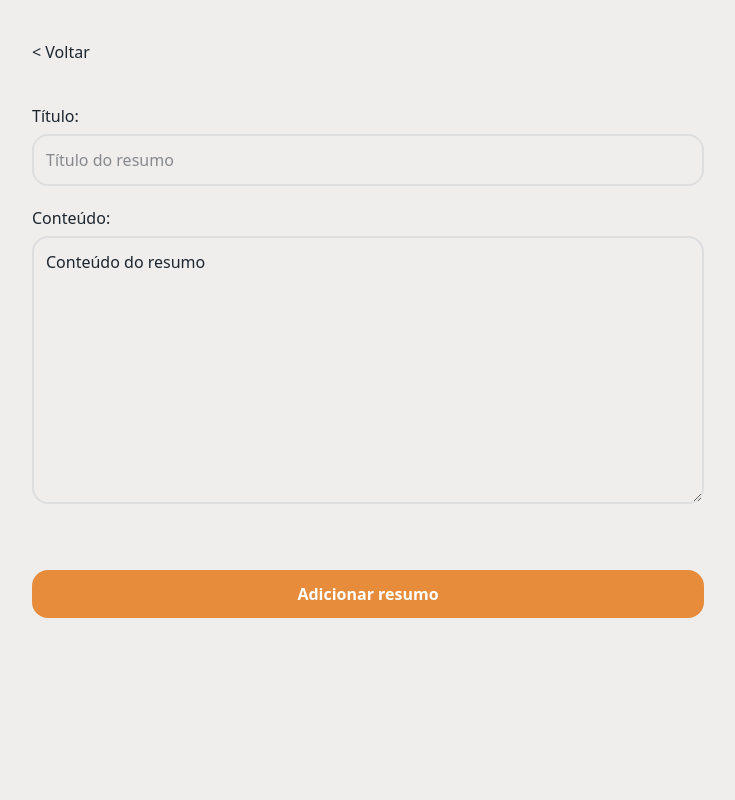
After one commit to EduEdu255/BookLy, a Laravel app: template booknest/resources/views/app/notes/new.blade.php in a window 1280 px wide. The commit adds this page. Shown: the whole page, without its empty margins (272-1007 px from the left). Run offline with Laravel 12, Linux system fonts and the light colour scheme; the template is opened without the code that fills it, so the values that code supplies are empty; parts of the project's set-up code (start-up, migrations or seed data) failed here and were passed over.

Commit message:
feat: adicionar resumos

```diff
--- a/booknest/app/Http/Controllers/BookController.php
+++ b/booknest/app/Http/Controllers/BookController.php
@@ -37,7 +37,8 @@ class BookController extends Controller
 
         return view('app.books.info', [
             'book' => $book,
-            'user_has' => $user_has
+            'user_has' => $user_has,
+            'notes' => $user_book?->notes ?? collect()
         ]);
     }
 
--- a/booknest/app/Models/Note.php
+++ b/booknest/app/Models/Note.php
@@ -11,8 +11,8 @@ class Note extends Model
 
     protected $fillable = [
         'title',
-        'content',
-        'book_external_id',
+        'description',
+        'external_book_id',
         'book_id'
     ];
 
--- /dev/null
+++ b/booknest/resources/views/app/notes/new.blade.php
@@ -0,0 +1,27 @@
+<x-head></x-head>
+
+<div class="bg-[#F0EDED] text-[#1C252E] h-full min-h-screen">
+    <div class="w-full max-w-2xl mx-auto pt-10">
+        <a href="/my-library">
+            < Voltar</a>
+                <form class="mt-10" action="{{ route('notes.add') }}" method="POST">
+                    @csrf
+                    <div class="mb-5">
+                        <label class="mb-1.5 block" for="title">Título:</label>
+                        <input class="w-full border-2 border-[#919EAB33] py-3 pl-3 rounded-2xl" type="text"
+                            name="title" placeholder="Título do resumo">
+                    </div>
+                    <div class="mb-5">
+                        <label class="mb-1.5 block" for="title">Conteúdo:</label>
+                            <textarea class="w-full border-2 border-[#919EAB33] py-3 pl-3 rounded-2xl" name="description" id="description" cols="30" rows="10">Conteúdo do resumo</textarea>
+                    </div>
+                    <input type="hidden" name="book_id" value="{{ $book['id'] }}">
+                    <input type="hidden" name="external_book_id" value="{{ $book['external_id'] }}">
+                    <button
+                        class="bg-[#E68C3A] font-semibold text-white w-full mt-10 rounded-2xl px-12 py-3 cursor-pointer hover:bg-[#d97d11] transition-all duration-200">Adicionar
+                        resumo</button>
+                </form>
+    </div>
+</div>
+
+<x-footer></x-footer>
--- a/booknest/routes/web.php
+++ b/booknest/routes/web.php
@@ -28,7 +28,7 @@ Route::middleware('auth')->group(function () {
     Route::patch('/books/status', [BookController::class, 'setStatus'])->name('books.status');
     Route::delete('/books', [BookController::class, 'removeFromLib'])->name('books.remove');
 
-    Route::get('/notes/{book_id}', [NoteController::class, 'index']);
-    Route::post('/notes', [NoteController::class, 'store']);
+    Route::get('/notes/{book_id}', [NoteController::class, 'new']);
+    Route::post('/notes', [NoteController::class, 'store'])->name('notes.add');
     Route::delete('/notes/{note}', [NoteController::class, 'delete']);
 });
```
Also changed, not shown: booknest/app/Http/Controllers/NoteController.php (+28 -1 lines), booknest/resources/views/app/books/info.blade.php (+23 -4 lines).
